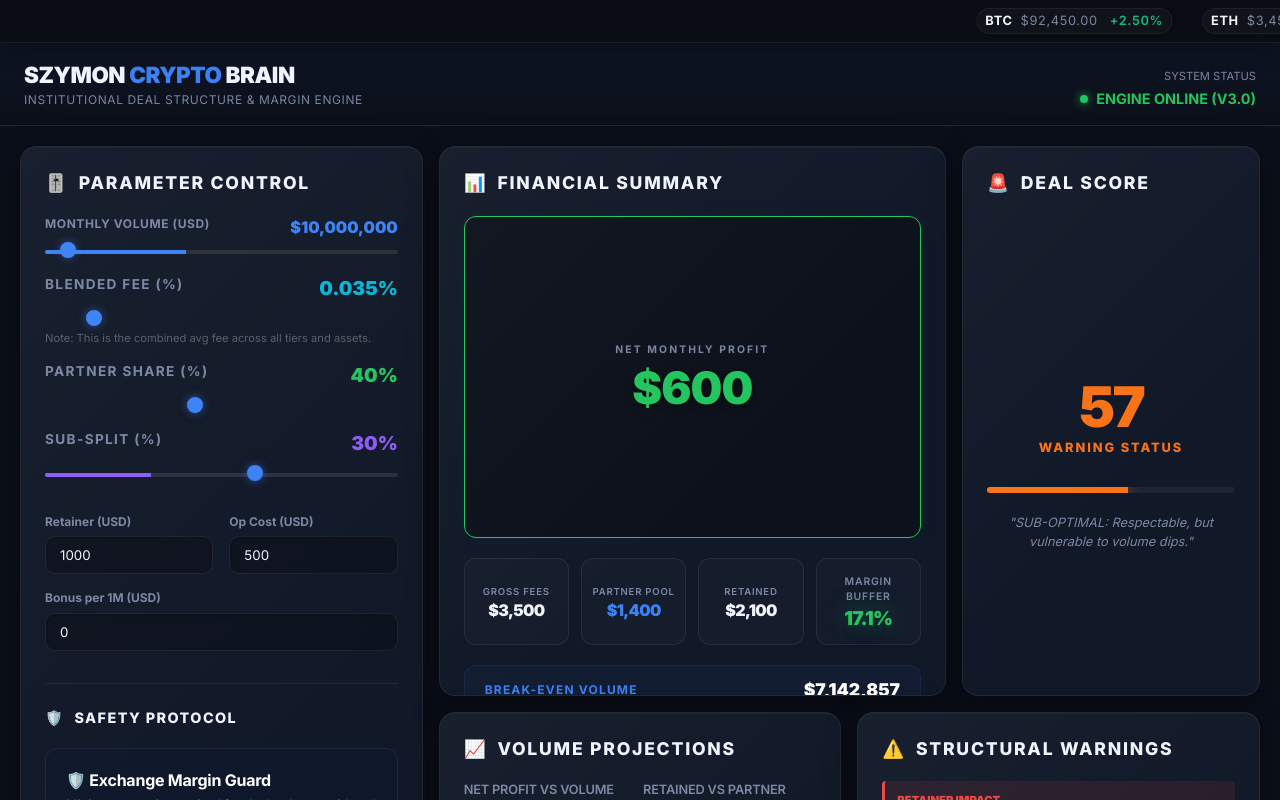
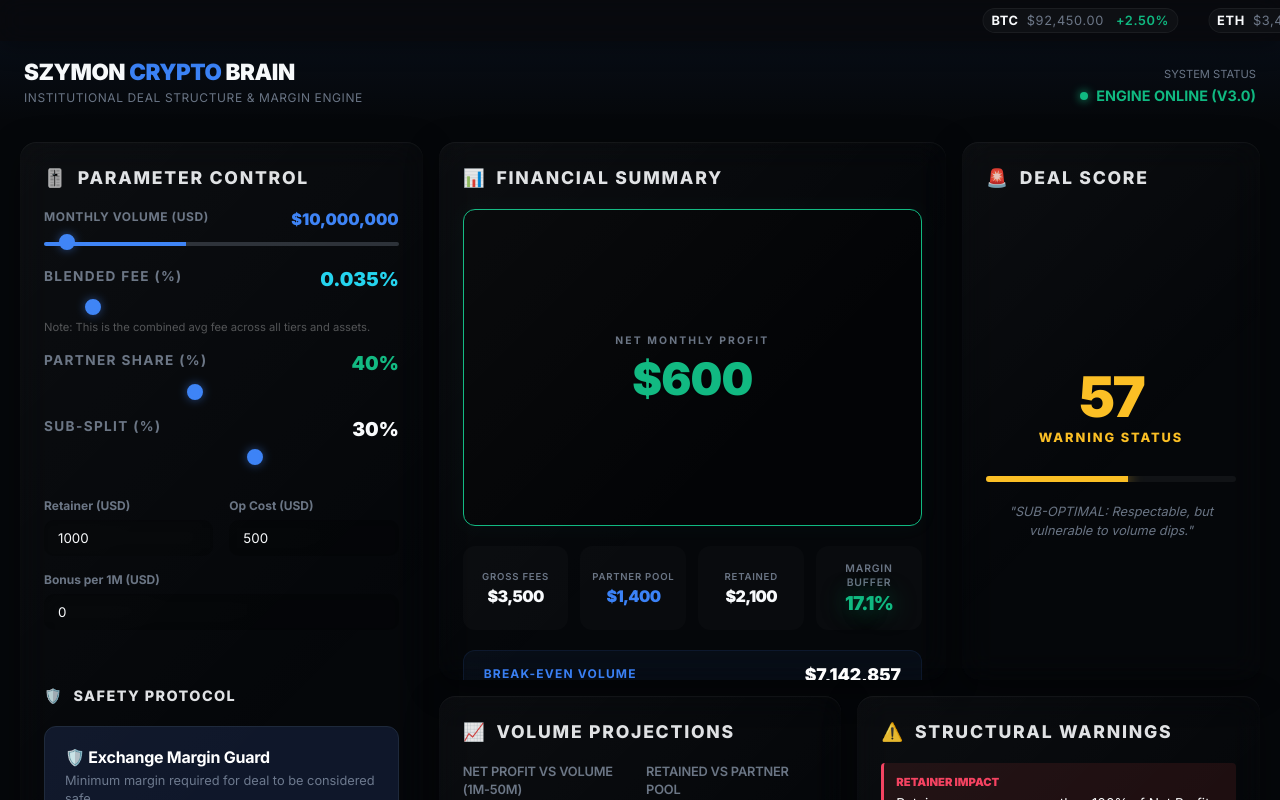
Before and after one commit to Ehe23423/stormmedia-crypto-calculator, a React (Vite) app: page / in a window 1280 px wide. Shown: the top 800 px of the page. Built offline with nearby package versions, Linux system fonts and the light colour scheme; no server answers.

Commit message:
style: ultra-compact glassmorphism refactor

```diff
--- a/src/index.css
+++ b/src/index.css
@@ -1,39 +1,26 @@
 @import url('https://fonts.googleapis.com/css2?family=Inter:wght@400;500;600;700;800;900&family=Oswald:wght@500;700&display=swap');
 
 :root {
-  /* === PREMIUM DARK THEME === */
-  --bg-dark: #0B0F19;
-  --bg-card: #111827;
-  --bg-card-hover: rgba(17, 24, 39, 0.85);
+  /* === PRO GLASS THEME === */
+  --bg-dark: #05070a;
+  --bg-glass: rgba(17, 24, 39, 0.45);
+  --bg-glass-hover: rgba(17, 24, 39, 0.6);
 
-  /* Neon Accents */
-  --accent-blue: #3B82F6;
-  --accent-purple: #8B5CF6;
-  --accent-pink: #EC4899;
-  --accent-emerald: #22C55E;
-  --accent-rose: #EF4444;
-  --accent-amber: #F97316;
-  --danger-deep: #EF4444;
-  /* Changed to target red */
-  --accent-cyan: #06B6D4;
+  /* Accents - Compact & Sharp */
+  --accent-blue: #3b82f6;
+  --accent-cyan: #22d3ee;
+  --accent-emerald: #10b981;
+  --accent-rose: #f43f5e;
+  --accent-amber: #fbbf24;
 
-  --text-primary: #f0f4ff;
-  --text-secondary: rgba(180, 195, 230, 0.65);
+  --text-primary: #f8fafc;
+  --text-secondary: rgba(148, 163, 184, 0.7);
 
-  /* Glass Borders */
-  --border-light: rgba(255, 255, 255, 0.07);
-  --border-hover: rgba(100, 160, 255, 0.25);
-  --border-focus: rgba(61, 155, 255, 0.45);
+  --border-glass: rgba(255, 255, 255, 0.08);
+  --border-glass-hover: rgba(59, 130, 246, 0.3);
 
-  /* Glow Shadows */
-  --glow-blue: 0 0 24px rgba(61, 155, 255, 0.3), 0 8px 32px rgba(0, 0, 0, 0.7);
-  --glow-shadow: 0 8px 40px rgba(0, 0, 0, 0.8);
-  --glass-shadow: inset 0 1px 1px rgba(255, 255, 255, 0.08), 0 8px 40px rgba(0, 0, 0, 0.6);
-
-  --font-main: 'Inter', -apple-system, BlinkMacSystemFont, "Segoe UI", sans-serif;
-  --font-scifi: 'Oswald', sans-serif;
-
-  --transition-smooth: all 0.25s cubic-bezier(0.4, 0, 0.2, 1);
+  --font-main: 'Inter', system-ui, sans-serif;
+  --transition-fast: all 0.15s ease-out;
 }
 
 * {
@@ -48,17 +35,39 @@
   color: var(--text-primary);
   min-height: 100vh;
   overflow-x: hidden;
-  font-size: 12px;
-  /* Reduced from 13px */
-  line-height: 1.4;
-  /* Tighter line height */
+  font-size: 11.5px;
+  /* Ultra-compact */
+  line-height: 1.35;
+  background-image:
+    radial-gradient(at 0% 0%, rgba(59, 130, 246, 0.08) 0, transparent 50%),
+    radial-gradient(at 100% 100%, rgba(139, 92, 246, 0.05) 0, transparent 50%);
+  background-attachment: fixed;
+}
 
-  /* Animated multi-layer radial gradient mesh */
-  background-image:
-    radial-gradient(ellipse 80% 50% at 10% 15%, rgba(61, 155, 255, 0.05) 0%, transparent 60%),
-    radial-gradient(ellipse 60% 40% at 90% 80%, rgba(168, 85, 247, 0.04) 0%, transparent 55%),
-    radial-gradient(ellipse 50% 60% at 50% 50%, rgba(0, 0, 0, 0.6) 0%, transparent 100%);
-  background-attachment: fixed;
+.bento-item {
+  background: var(--bg-glass);
+  backdrop-filter: blur(20px);
+  -webkit-backdrop-filter: blur(20px);
+  border: 1px solid var(--border-glass);
+  border-radius: 12px;
+  padding: 16px;
+  transition: var(--transition-fast);
+  box-shadow: 0 4px 6px -1px rgba(0, 0, 0, 0.1), 0 2px 4px -1px rgba(0, 0, 0, 0.06);
+}
+
+.bento-item:hover {
+  background: var(--bg-glass-hover);
+  border-color: var(--border-glass-hover);
+  transform: translateY(-1px);
+}
+
+.module-title {
+  font-size: 0.85rem;
+  font-weight: 700;
+  text-transform: uppercase;
+  letter-spacing: 0.1em;
+  margin-bottom: 12px;
+  opacity: 0.9;
 }
 
 /* Neon scrollbar */
```
